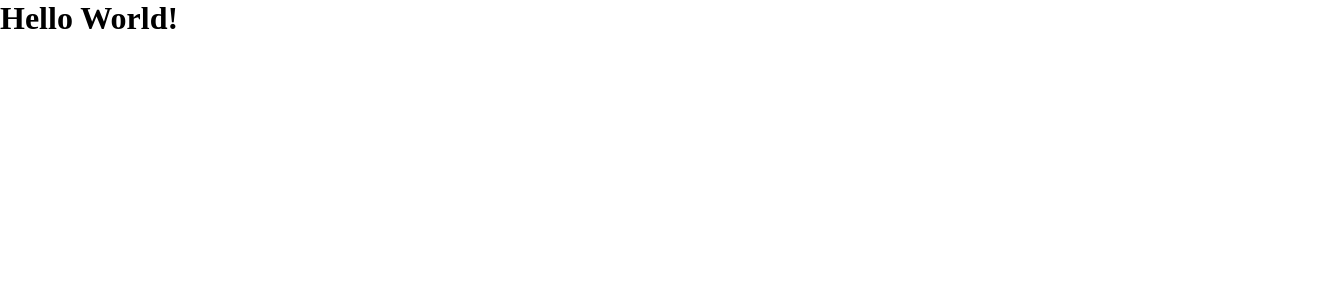
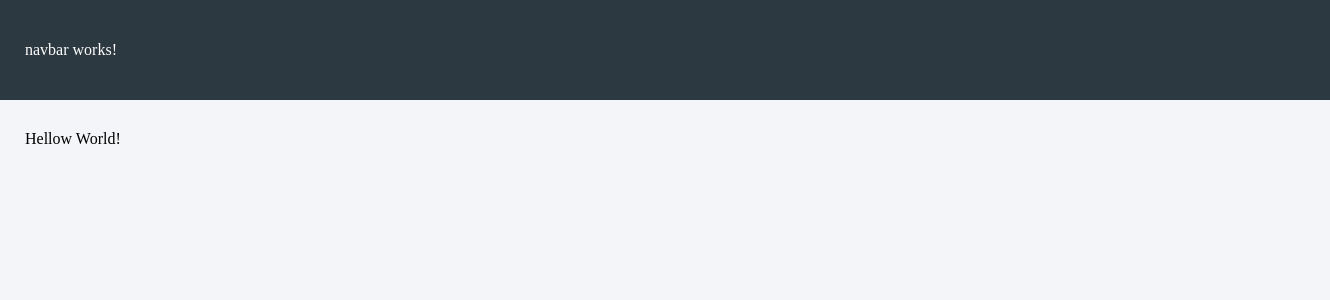
Before and after one commit to aaronbencopeland/notetaking-angular-app, an Angular app: page / in a window 1280 px wide. Shown: the top 300 px of the page, 1330 px wide, since content can reach past the window. Built offline with nearby package versions, Linux system fonts and the light colour scheme.

Commit message:
Adjust styling of project to accommodate navbar

```diff
--- a/src/app/app.component.css
+++ b/src/app/app.component.css
@@ -0,0 +1,11 @@
+.app-body {
+    position: absolute;
+    top: 100px;
+
+    height: 100%;
+    width: 100%;
+
+    padding: 30px 25px 0px 25px;
+
+    background-color: rgb(244, 245, 248);
+}
--- a/src/app/app.component.html
+++ b/src/app/app.component.html
@@ -1 +1,7 @@
-<h1>Hello World!</h1>
+<div class="app-container">
+    <navbar></navbar>
+
+    <div class="app-body">
+        Hellow World!
+    </div>
+</div>
--- a/src/app/shared/navbar/navbar.component.css
+++ b/src/app/shared/navbar/navbar.component.css
@@ -0,0 +1,12 @@
+.navbar-container {
+    height: 100px;
+    width: 100%;
+
+    padding: 0px 25px;
+
+    background-color: rgb(45, 57, 64);
+    color: white;
+
+    display: flex;
+    align-items: center;
+}
--- a/src/app/shared/navbar/navbar.component.html
+++ b/src/app/shared/navbar/navbar.component.html
@@ -0,0 +1,3 @@
+<div class="navbar-container">
+    <div>navbar works!</div>
+</div>
```
